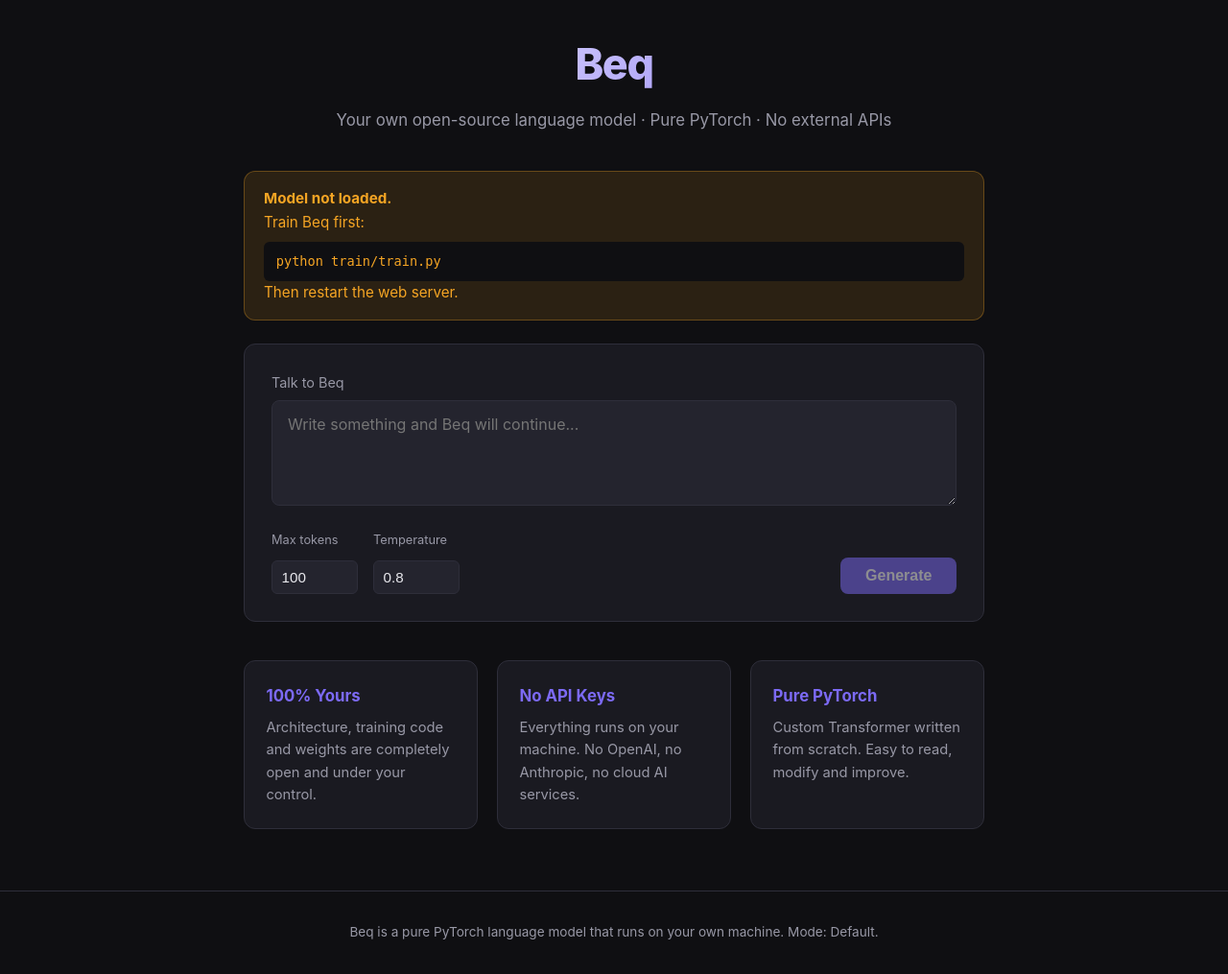
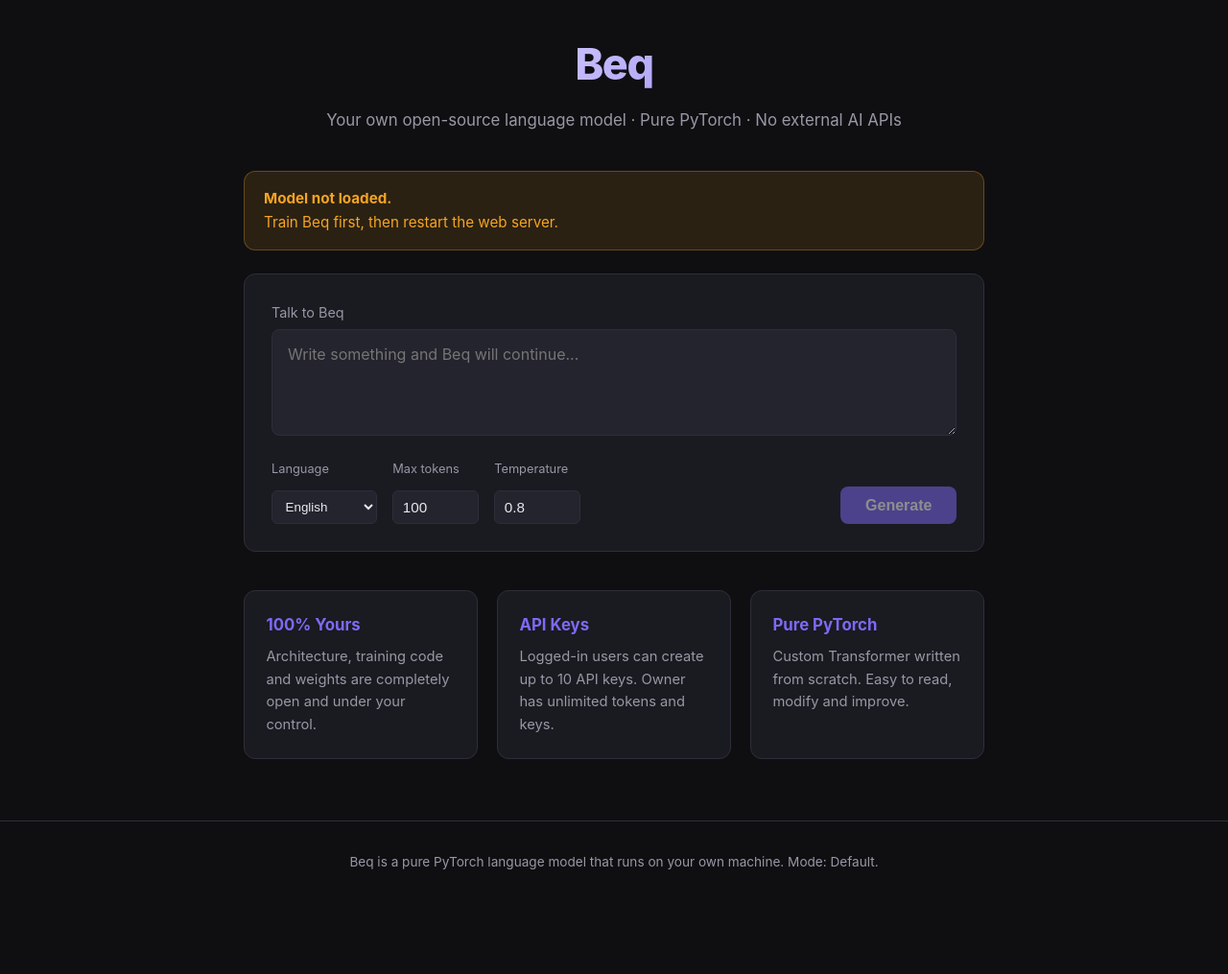
Before and after one commit to SlabyLol/beq-open-source, a FastAPI app: page / in a window 1280 px wide. Shown: the part 69-1084 px from the top of the page at 96% size. After the commit the page ends 975 px from the top, so only its background shows below. Run offline with FastAPI, Linux system fonts and the light colour scheme; data that the repository does not hold is empty; some libraries are stand-ins or nearby versions.

Commit message:
Add language selector to chat form

```diff
--- a/web/templates/index.html
+++ b/web/templates/index.html
@@ -5,15 +5,13 @@
 {% block content %}
 <section class="hero">
     <h1>Beq</h1>
-    <p class="subtitle">Your own open-source language model · Pure PyTorch · No external APIs</p>
+    <p class="subtitle">Your own open-source language model · Pure PyTorch · No external AI APIs</p>
 </section>
 
 {% if not model_loaded %}
 <div class="alert alert-warning">
     <strong>Model not loaded.</strong><br>
-    Train Beq first:
-    <pre>python train/train.py</pre>
-    Then restart the web server.
+    Train Beq first, then restart the web server.
 </div>
 {% endif %}
 
@@ -28,12 +26,31 @@
 
         <div class="controls">
             <div class="control-group">
+                <label for="language">Language</label>
+                <select id="language" name="language" style="background:var(--surface-2);border:1px solid var(--border);border-radius:6px;color:var(--text);padding:0.5rem 0.6rem;">
+                    <option value="en" {% if language == 'en' %}selected{% endif %}>English</option>
+                    <option value="de" {% if language == 'de' %}selected{% endif %}>Deutsch</option>
+                    <option value="fr" {% if language == 'fr' %}selected{% endif %}>Français</option>
+                    <option value="es" {% if language == 'es' %}selected{% endif %}>Español</option>
+                    <option value="it" {% if language == 'it' %}selected{% endif %}>Italiano</option>
+                    <option value="pt" {% if language == 'pt' %}selected{% endif %}>Português</option>
+                    <option value="nl" {% if language == 'nl' %}selected{% endif %}>Nederlands</option>
+                    <option value="pl" {% if language == 'pl' %}selected{% endif %}>Polski</option>
+                    <option value="ru" {% if language == 'ru' %}selected{% endif %}>Русский</option>
+                    <option value="ja" {% if language == 'ja' %}selected{% endif %}>日本語</option>
+                    <option value="zh" {% if language == 'zh' %}selected{% endif %}>中文</option>
+                    <option value="ko" {% if language == 'ko' %}selected{% endif %}>한국어</option>
+                    <option value="tr" {% if language == 'tr' %}selected{% endif %}>Türkçe</option>
+                    <option value="ar" {% if language == 'ar' %}selected{% endif %}>العربية</option>
+                </select>
+            </div>
+            <div class="control-group">
                 <label for="max_tokens">Max tokens</label>
-                <input type="number" id="max_tokens" name="max_tokens" value="100" min="10" max="200">
+                <input type="number" id="max_tokens" name="max_tokens" value="{{ max_tokens or 100 }}" min="10" max="200">
             </div>
             <div class="control-group">
                 <label for="temperature">Temperature</label>
-                <input type="number" id="temperature" name="temperature" value="0.8" min="0.1" max="1.5" step="0.1">
+                <input type="number" id="temperature" name="temperature" value="{{ temperature or 0.8 }}" min="0.1" max="1.5" step="0.1">
             </div>
             <button type="submit" class="btn-primary" {% if not model_loaded %}disabled{% endif %}>
                 Generate
@@ -57,8 +74,8 @@
         <p>Architecture, training code and weights are completely open and under your control.</p>
     </div>
     <div class="card">
-        <h3>No API Keys</h3>
-        <p>Everything runs on your machine. No OpenAI, no Anthropic, no cloud AI services.</p>
+        <h3>API Keys</h3>
+        <p>Logged-in users can create up to 10 API keys. Owner has unlimited tokens and keys.</p>
     </div>
     <div class="card">
         <h3>Pure PyTorch</h3>
```
